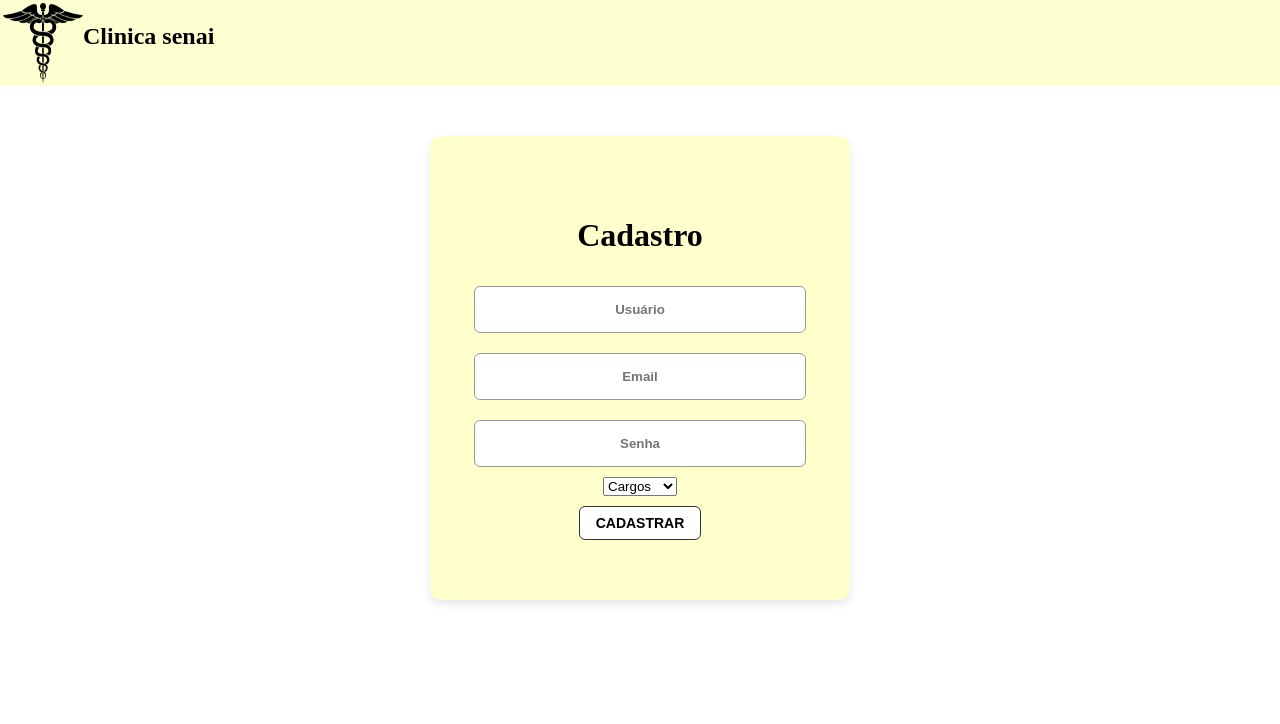
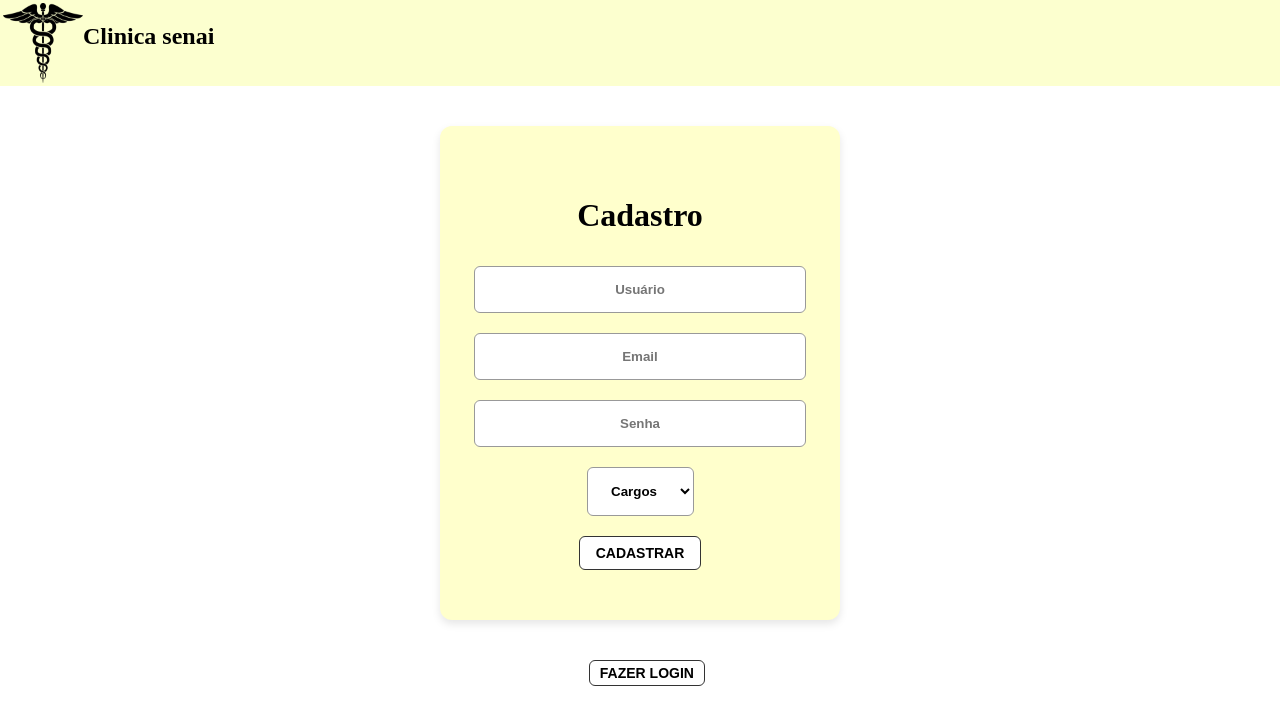
Before and after one commit to ThiagoKagoiki/SA-clinica, a React (Vite) app: page / in a window 1280 px wide. Shown: the top 724 px of the page. Built offline with nearby package versions, Linux system fonts and the light colour scheme.

Commit message:
terminar login pelo cargo

```diff
--- a/src/App.jsx
+++ b/src/App.jsx
@@ -17,7 +17,7 @@ function App() {
             <Route path='/' element={<Cadastro/>}/>
             <Route path='/login' element={<Login/>}/>
 
-            <Route path='/' element={
+            <Route path='/medico' element={
               <PrivateRoute>
 
                 <GradeMedico/>
@@ -25,7 +25,7 @@ function App() {
               </PrivateRoute>
             }/>
 
-            <Route path='/' element={
+            <Route path='/user' element={
               <PrivateRoute>
 
                 <GradeUsuario/>
--- a/src/Componentes/MenuDrop.css
+++ b/src/Componentes/MenuDrop.css
@@ -1,10 +1,13 @@
-.opcoes{
-    width: 35vh;
+
+
+.input-cadastro{
+    width: 100%;
     padding: 15px;
+    margin: 10px 0;
     border: 1px solid #999;
     border-radius: 6px;
     text-align: center;
     font-weight: bold;
     background-color: white;
-    text-decoration: none;
+    text-align: center;
 }
--- a/src/Componentes/MenuDrop.jsx
+++ b/src/Componentes/MenuDrop.jsx
@@ -11,7 +11,7 @@ export const MenuDrop = ({cargo, setCargo}) => {
 
     return(
         <div>
-            <select className="medicos" value={cargo} onChange={handleOption}>
+            <select className="input-cadastro" value={cargo} onChange={handleOption}>
                 <option value="">Cargos</option>
                 <option value="paciente">Paciente</option>
                 <option value="admin">Admin</option>
--- a/src/Pages/Cadastro.css
+++ b/src/Pages/Cadastro.css
@@ -1,8 +1,8 @@
 .forms-cadastro {
     background-color: #ffffcc; /* Fundo amarelo claro para o formulário */
     max-width: 300px;
-    margin: 50px auto; /* Centraliza abaixo da navbar */
-    padding: 60px;
+    margin: 40px auto; /* Centraliza abaixo da navbar */
+    padding: 50px;
     border-radius: 12px;
     box-shadow: 0 4px 8px rgba(0, 0, 0, 0.1);
     display: flex;
@@ -38,3 +38,16 @@
     background-color: #f0f0f0;
     transform: scale(1.05);
 }
+
+.btn-cadastro-login{
+    padding: 4px 10px;
+    border: 1px solid #333;
+    border-radius: 6px;
+    background-color: white;
+    cursor: pointer;
+    font-size: 14px;
+    font-weight: bold;
+    text-transform: uppercase;
+    transition: background-color 0.3s, transform 0.2s;
+    margin-left: 46%;
+}
--- a/src/Pages/Cadastro.jsx
+++ b/src/Pages/Cadastro.jsx
@@ -3,6 +3,7 @@ import { Layout } from "../Componentes/Layout";
 import './Cadastro.css'
 import { MenuDrop } from "../Componentes/MenuDrop";
 import { registrarUsuario } from "../services/api";
+import { useNavigate } from "react-router-dom";
 
 export const Cadastro = () => {
 
@@ -10,6 +11,8 @@ export const Cadastro = () => {
     const [email, setEmail] = useState('')
     const [senha, setSenha] = useState('')
     const [cargo, setCargo] = useState('')
+
+    const navigate = useNavigate()
 
     const handleSubmit = async(e) => {
         e.preventDefault()
@@ -26,11 +29,20 @@ export const Cadastro = () => {
             setEmail('')
             setSenha('')
             setCargo('')
+            if(cargo === "paciente"){
+                navigate('/user')
+            }else if(cargo === "admin"){
+                navigate('/medico')
+            }
         } catch (error) {
             console.error("Erro ao registrar usuário:", error.response ? error.response.data : error.message);
             alert("Erro ao registrar usuário. Verifique os dados e tente novamente.");
             console.log("DEu erro", error)
         }
+    }
+
+    const irLogin = () => {
+        navigate('/login')
     }
 
     return(
@@ -44,6 +56,7 @@ export const Cadastro = () => {
                 <MenuDrop cargo={cargo} setCargo={setCargo}/>
                 <button className="btn-cadastro">Cadastrar</button>
             </form>
+            <button className="btn-cadastro-login" onClick={irLogin}>Fazer login</button>
         </div>
     )
 }
--- a/src/Pages/Login.jsx
+++ b/src/Pages/Login.jsx
@@ -3,39 +3,26 @@ import { Layout } from "../Componentes/Layout";
 import './Login.css'
 import { loginUsuario } from "../services/api";
 import { useAuth } from "../hooks/useAuth";
+import { MenuDrop } from "../Componentes/MenuDrop";
+
 
 export const Login = () => {
 
     const [email, setEmail] = useState('')
     const [senha, setSenha] = useState('')
+    const [cargo, setCargo] = useState('')
     const {login} = useAuth()
-
-    // const handleSubmit = async (e) => {
-    //     e.preventDefault()
-    //     if (!email || !senha) {
-    //         alert("Por favor, preencha todos os campos.");
-    //         return;
-    //     }
-    //     const dados = { email, senha }
-    //     console.log("#### TIPO DE DADO #### ", dados)
-    //     try {
-    //         const resposta = await loginUsuario(dados);
-    //         console.log(resposta.data); // Exibe a resposta da API
-    //         setEmail('')
-    //         setSenha('')
-    //     } catch (error) {
-    //         console.error("Erro ao registrar usuário:", error.response ? error.response.data : error.message);
-    //         alert("Erro ao registrar usuário. Verifique os dados e tente novamente.");
-    //         console.log("DEu erro", error)
-    //     }
-    // }
 
     const handleSubmit = async(e) => {
         e.preventDefault()
         try{
-            const data = await loginUsuario({email, senha})
+            const data = await loginUsuario({email, senha, cargo})
             login(data.usuario, data.token)
-            alert("Login bem feito")
+
+            alert("login feito")
+            if(data.cargo === "paciente"){
+                console.log("chegou")
+            }
         }catch(error){
             console.error(error)
             alert("Falha no login")
@@ -49,6 +36,7 @@ export const Login = () => {
                 <h1>Login</h1>
                 <input type="text" placeholder="Email" className="input-login" value={email} onChange={(e) => setEmail(e.target.value)}/>
                 <input type="password" placeholder="Senha" className="input-login"  value={senha} onChange={(e) => setSenha(e.target.value)}/>
+                <MenuDrop cargo={cargo} setCargo={setCargo}/>
                 <button className="btn-login">Acessar</button>
             </form>
         </div>
```
